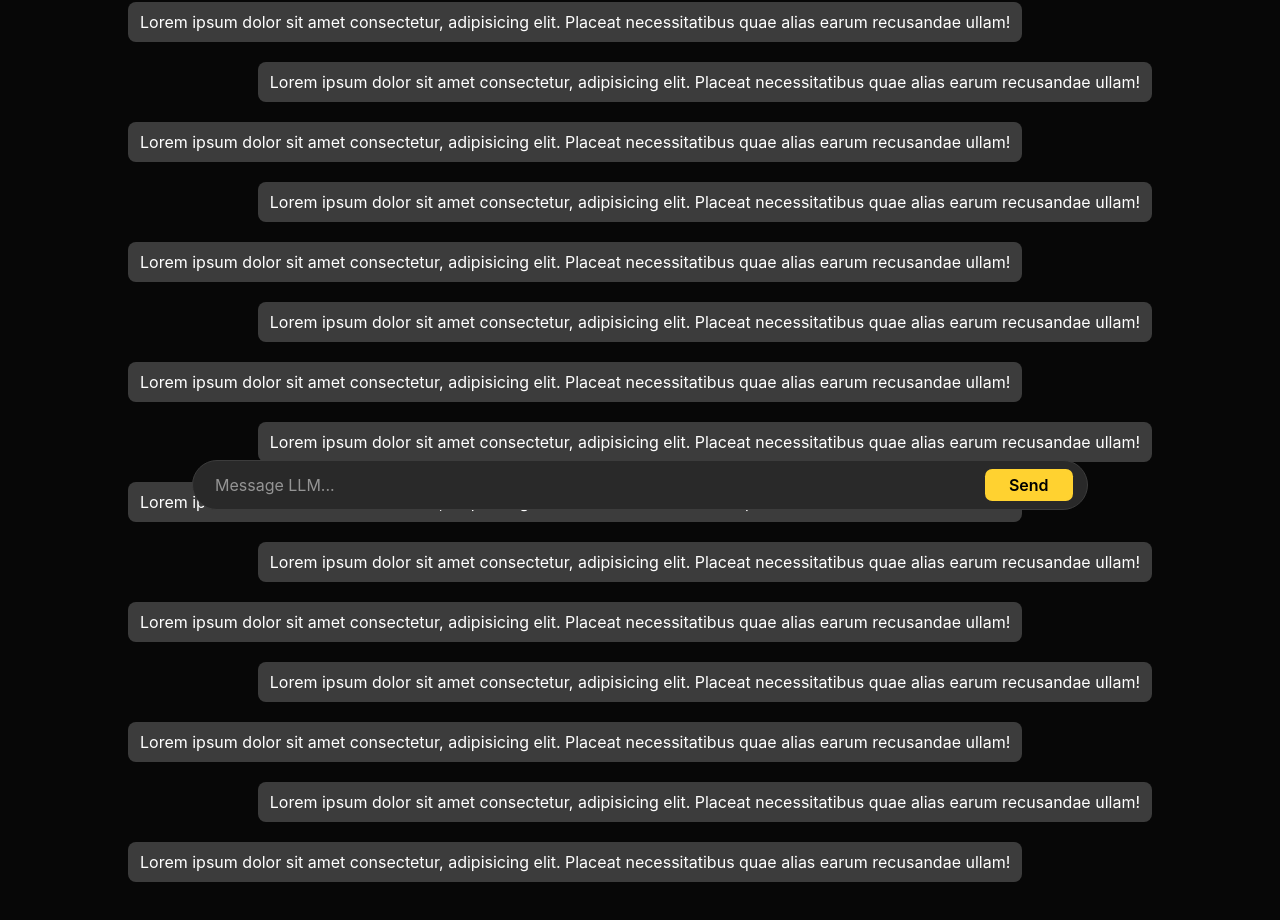
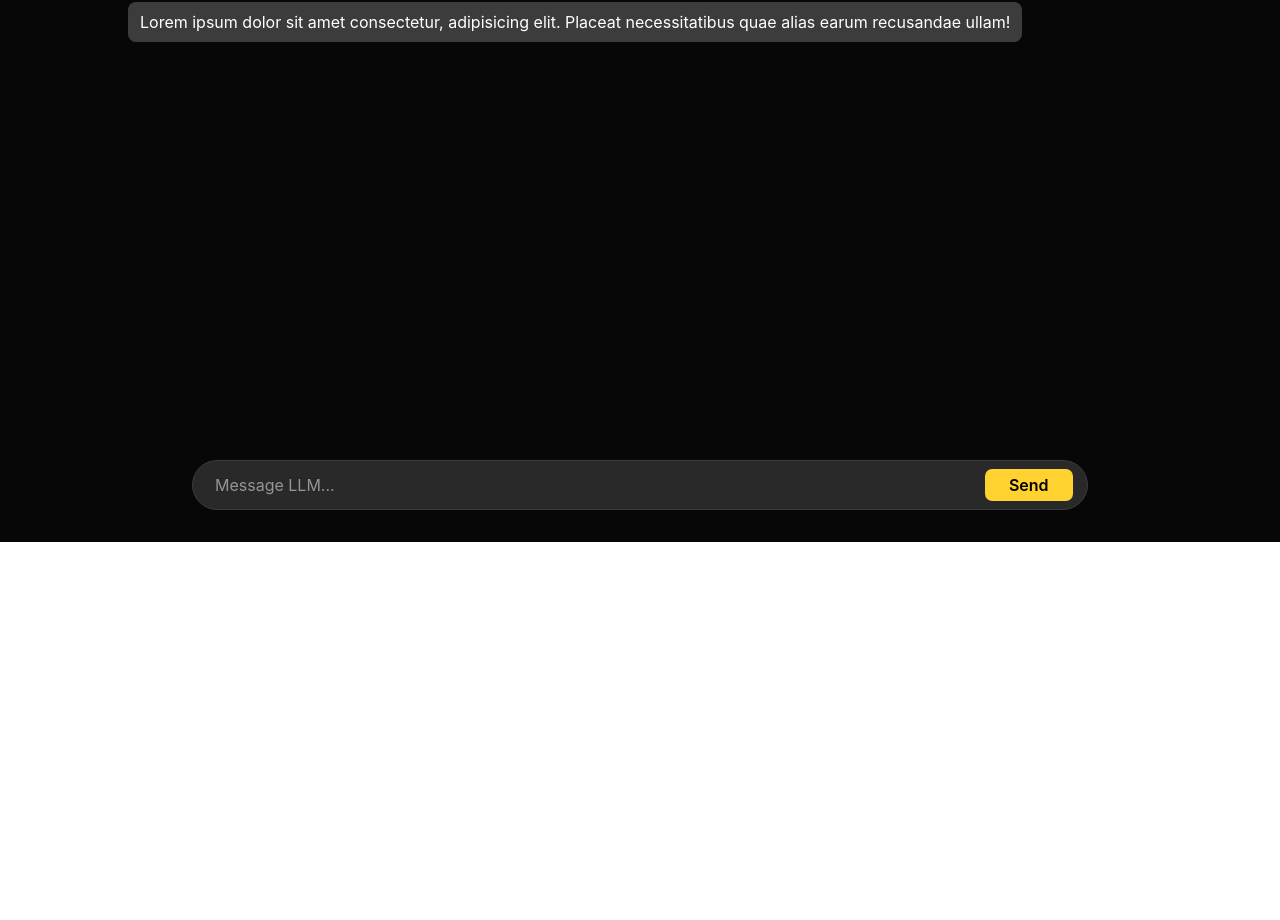
Before and after one commit to Arpit9320/Tech-Buddy-AI-Chatbot, a React (Vite) app: page / in a window 1280 px wide. Shown: the part 258-1178 px from the top of the page. After the commit the page ends 800 px from the top, so only its background shows below. Built offline with nearby package versions, Linux system fonts and the light colour scheme.

Commit message:
MLC Setup

```diff
--- a/package.json
+++ b/package.json
@@ -10,6 +10,7 @@
     "preview": "vite preview"
   },
   "dependencies": {
+    "@mlc-ai/web-llm": "^0.2.84",
     "@tailwindcss/vite": "^4.3.3",
     "react": "^19.2.6",
     "react-dom": "^19.2.6",
--- a/src/App.jsx
+++ b/src/App.jsx
@@ -1,4 +1,4 @@
-
+import * as webllm from "@mlc-ai/web-llm";
 
 const App = () => {
   return (
@@ -7,23 +7,9 @@ const App = () => {
       <div className="MsgContainer h-full w-[80%]  flex flex-col gap-5 pt-5">
 
         <div className="message bg-[rgb(60,60,60)] border-none max-w-[90%] w-fit rounded-lg px-3 py-2 text-white">Hello what can i help you with?</div>
-        <div className="message user self-end bg-[rgb(60,60,60)] border-none max-w-[90%] w-fit rounded-lg px-3 py-2 text-white">I want to learn about React</div>
+        <div className="message user bg-[rgb(60,60,60)] border-none max-w-[90%] w-fit rounded-lg px-3 py-2 text-white">I want to learn about React</div>
         <div className="message bg-[rgb(60,60,60)] border-none max-w-[90%] w-fit rounded-lg px-3 py-2 text-white">Ahh haa, Tell me what do you want to learn about react, I will help you out</div>
-        <div className="message user self-end bg-[rgb(60,60,60)] border-none max-w-[90%] w-fit rounded-lg px-3 py-2 text-white ">Lorem ipsum dolor sit amet consectetur, adipisicing elit. Placeat necessitatibus quae alias earum recusandae ullam!</div>
-        <div className="message  bg-[rgb(60,60,60)] border-none max-w-[90%] w-fit rounded-lg px-3 py-2 text-white ">Lorem ipsum dolor sit amet consectetur, adipisicing elit. Placeat necessitatibus quae alias earum recusandae ullam!</div>
-        <div className="message user self-end bg-[rgb(60,60,60)] border-none max-w-[90%] w-fit rounded-lg px-3 py-2 text-white ">Lorem ipsum dolor sit amet consectetur, adipisicing elit. Placeat necessitatibus quae alias earum recusandae ullam!</div>
-        <div className="message  bg-[rgb(60,60,60)] border-none max-w-[90%] w-fit rounded-lg px-3 py-2 text-white ">Lorem ipsum dolor sit amet consectetur, adipisicing elit. Placeat necessitatibus quae alias earum recusandae ullam!</div>
-        <div className="message user self-end bg-[rgb(60,60,60)] border-none max-w-[90%] w-fit rounded-lg px-3 py-2 text-white ">Lorem ipsum dolor sit amet consectetur, adipisicing elit. Placeat necessitatibus quae alias earum recusandae ullam!</div>
-        <div className="message  bg-[rgb(60,60,60)] border-none max-w-[90%] w-fit rounded-lg px-3 py-2 text-white ">Lorem ipsum dolor sit amet consectetur, adipisicing elit. Placeat necessitatibus quae alias earum recusandae ullam!</div>
-        <div className="message user self-end bg-[rgb(60,60,60)] border-none max-w-[90%] w-fit rounded-lg px-3 py-2 text-white ">Lorem ipsum dolor sit amet consectetur, adipisicing elit. Placeat necessitatibus quae alias earum recusandae ullam!</div>
-        <div className="message  bg-[rgb(60,60,60)] border-none max-w-[90%] w-fit rounded-lg px-3 py-2 text-white ">Lorem ipsum dolor sit amet consectetur, adipisicing elit. Placeat necessitatibus quae alias earum recusandae ullam!</div>
-        <div className="message user self-end bg-[rgb(60,60,60)] border-none max-w-[90%] w-fit rounded-lg px-3 py-2 text-white ">Lorem ipsum dolor sit amet consectetur, adipisicing elit. Placeat necessitatibus quae alias earum recusandae ullam!</div>
-        <div className="message  bg-[rgb(60,60,60)] border-none max-w-[90%] w-fit rounded-lg px-3 py-2 text-white ">Lorem ipsum dolor sit amet consectetur, adipisicing elit. Placeat necessitatibus quae alias earum recusandae ullam!</div>
-        <div className="message user self-end bg-[rgb(60,60,60)] border-none max-w-[90%] w-fit rounded-lg px-3 py-2 text-white ">Lorem ipsum dolor sit amet consectetur, adipisicing elit. Placeat necessitatibus quae alias earum recusandae ullam!</div>
-        <div className="message  bg-[rgb(60,60,60)] border-none max-w-[90%] w-fit rounded-lg px-3 py-2 text-white ">Lorem ipsum dolor sit amet consectetur, adipisicing elit. Placeat necessitatibus quae alias earum recusandae ullam!</div>
-        <div className="message user self-end bg-[rgb(60,60,60)] border-none max-w-[90%] w-fit rounded-lg px-3 py-2 text-white ">Lorem ipsum dolor sit amet consectetur, adipisicing elit. Placeat necessitatibus quae alias earum recusandae ullam!</div>
-        <div className="message  bg-[rgb(60,60,60)] border-none max-w-[90%] w-fit rounded-lg px-3 py-2 text-white ">Lorem ipsum dolor sit amet consectetur, adipisicing elit. Placeat necessitatibus quae alias earum recusandae ullam!</div>
-        <div className="message user self-end bg-[rgb(60,60,60)] border-none max-w-[90%] w-fit rounded-lg px-3 py-2 text-white ">Lorem ipsum dolor sit amet consectetur, adipisicing elit. Placeat necessitatibus quae alias earum recusandae ullam!</div>
+        <div className="message user  bg-[rgb(60,60,60)] border-none max-w-[90%] w-fit rounded-lg px-3 py-2 text-white ">Lorem ipsum dolor sit amet consectetur, adipisicing elit. Placeat necessitatibus quae alias earum recusandae ullam!</div>
         <div className="message  bg-[rgb(60,60,60)] border-none max-w-[90%] w-fit rounded-lg px-3 py-2 text-white ">Lorem ipsum dolor sit amet consectetur, adipisicing elit. Placeat necessitatibus quae alias earum recusandae ullam!</div>
 
       </div>
--- a/src/index.css
+++ b/src/index.css
@@ -11,3 +11,7 @@
   background: rgb(98, 98, 98);
   border-radius: 10px;
 }
+
+.user{
+  align-self: flex-end;
+}
```
Also changed, not shown: 1 other file (tests, documents, lock files or other folders).
